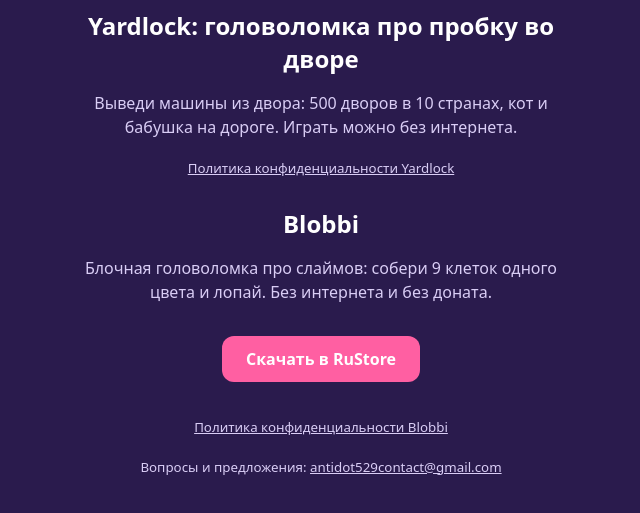
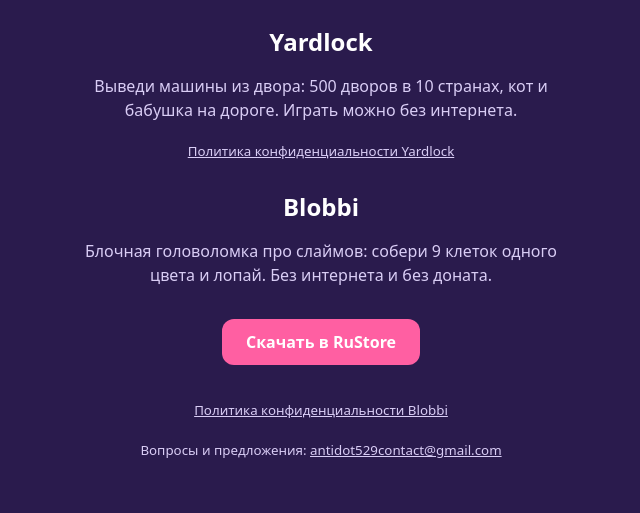
Before and after one commit to ANTIDOT529/ANTIDOT529.github.io, a plain HTML site: page index.html in a window 1280 px wide. Shown: the part 221-734 px from the top of the page, without its empty margins (319-959 px from the left). Drawn offline with Linux system fonts and the light colour scheme.

Commit message:
Site: Yardlock heading

```diff
--- a/index.html
+++ b/index.html
@@ -20,7 +20,7 @@
 <main>
   <h1>ANTIDOT</h1>
   <p>Небольшая студия, делающая простые и добрые игры для Android.</p>
-  <h2>Yardlock: головоломка про пробку во дворе</h2>
+  <h2>Yardlock</h2>
   <p>Выведи машины из двора: 500 дворов в 10 странах, кот и бабушка на дороге. Играть можно без интернета.</p>
   <p><small><a href="https://antidot529.github.io/yardlock-privacy/">Политика конфиденциальности Yardlock</a></small></p>
   <h2>Blobbi</h2>
```
